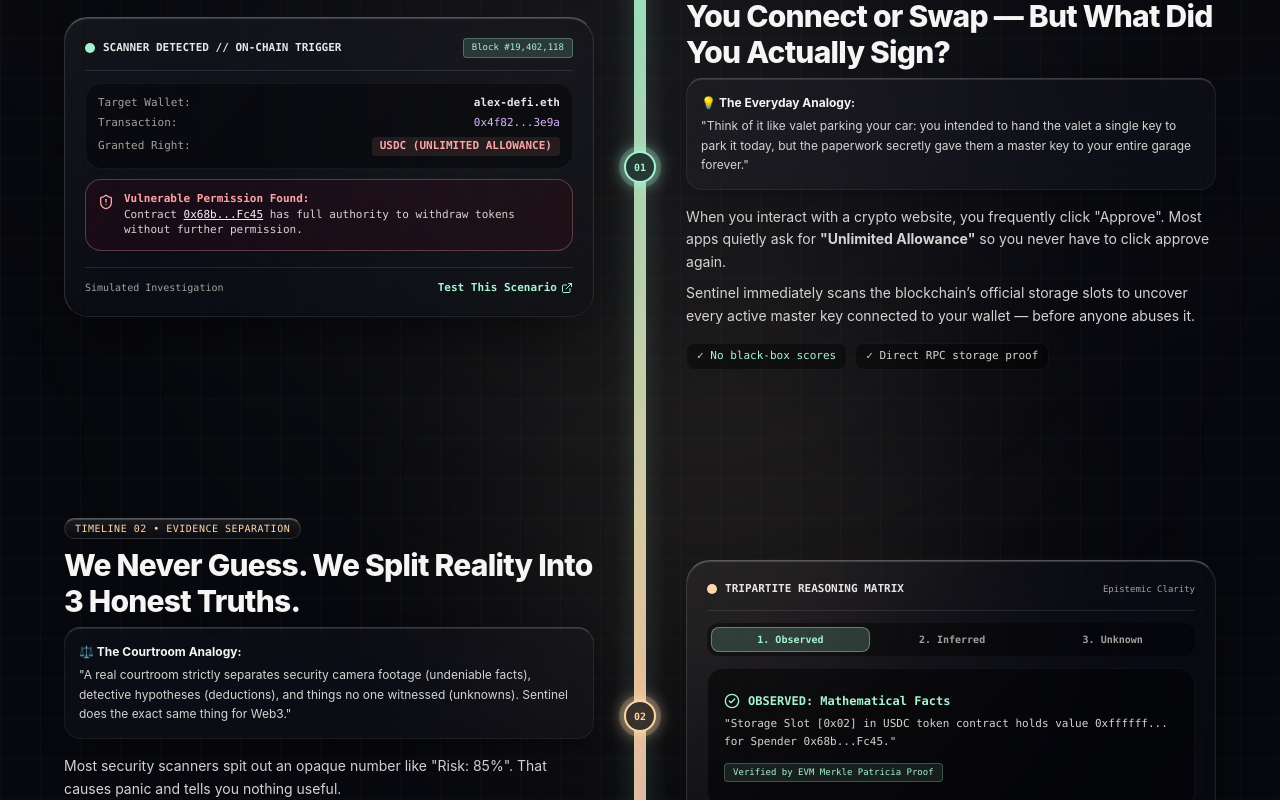
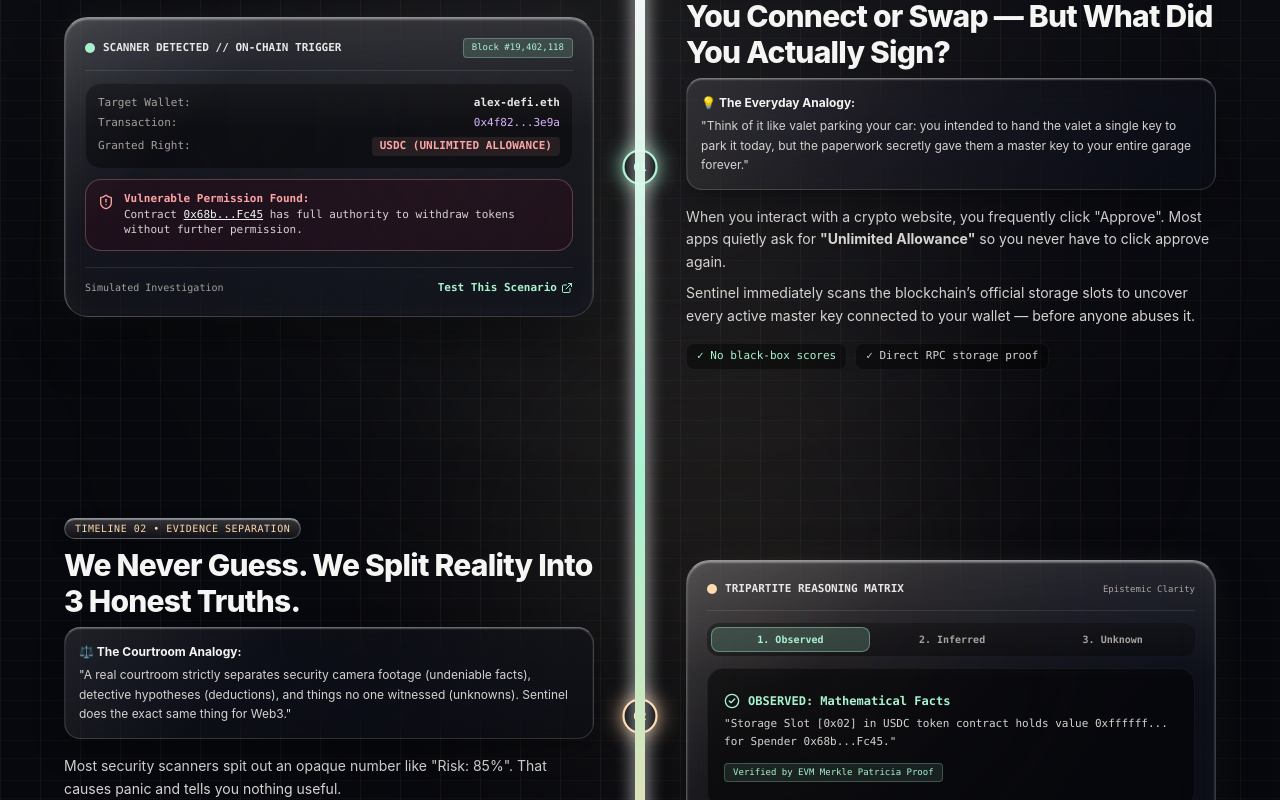
Before and after one commit to abhinandanhota5-code/sentinel-web3-security, a React (Vite) app in the folder frontend/: page / in a window 1280 px wide. Shown: the part 1660-2460 px from the top of the page. Built offline with nearby package versions, Linux system fonts and the light colour scheme.

Commit message:
feat(ux): restore tactile liquid glass depth & dynamic scroll-tracking timeline orb

```diff
--- a/frontend/src/App.tsx
+++ b/frontend/src/App.tsx
@@ -46,7 +46,12 @@ export function App() {
   };
 
   return (
-    <div className="min-h-screen bg-[#07080d] text-stone-100 flex flex-col selection:bg-[#a7f3d0] selection:text-black">
+    <div className="min-h-screen bg-[#07080d] text-stone-100 flex flex-col selection:bg-[#a7f3d0] selection:text-black relative overflow-x-hidden cyber-grid">
+
+      {/* Persistent Ambient Pastel & Nude Liquid Mesh behind all views */}
+      <div className="fixed top-[-10%] left-[15%] w-[45rem] h-[45rem] bg-[#a7f3d0]/6 rounded-full blur-[160px] pointer-events-none -z-10" />
+      <div className="fixed top-[35%] right-[5%] w-[40rem] h-[40rem] bg-[#fed7aa]/7 rounded-full blur-[160px] pointer-events-none -z-10" />
+      <div className="fixed bottom-[-10%] left-[20%] w-[48rem] h-[48rem] bg-[#d8b4fe]/6 rounded-full blur-[170px] pointer-events-none -z-10" />
 
       {/* Liquid Floating Navigation */}
       <Navbar
--- a/frontend/src/components/HowItWorksTimeline.tsx
+++ b/frontend/src/components/HowItWorksTimeline.tsx
@@ -1,4 +1,4 @@
-import React, { useState } from 'react';
+import React, { useState, useEffect, useRef } from 'react';
 import {
   ShieldAlert,
   Search,
@@ -27,6 +27,53 @@ export const HowItWorksTimeline: React.FC<HowItWorksTimelineProps> = ({ onSelect
   const [activeTabT2, setActiveTabT2] = useState<'observed' | 'inferred' | 'unknown'>('observed');
   const [copiedCode, setCopiedCode] = useState(false);
   const [simulatedRevoked, setSimulatedRevoked] = useState(false);
+  const timelineRef = useRef<HTMLDivElement>(null);
+  const [scrollProgress, setScrollProgress] = useState(0.04);
+
+  useEffect(() => {
+    let animationFrameId: number;
+
+    const handleScroll = () => {
+      if (!timelineRef.current) return;
+      const rect = timelineRef.current.getBoundingClientRect();
+      const windowHeight = window.innerHeight;
+
+      // Start rolling when top of timeline reaches 70% of screen height
+      const startTrigger = windowHeight * 0.70;
+      // Finish when bottom reaches 40% of screen height
+      const endTrigger = windowHeight * 0.40;
+
+      const totalDistance = rect.height - (startTrigger - endTrigger);
+      const currentScrolled = startTrigger - rect.top;
+
+      const rawProgress = totalDistance > 0 ? currentScrolled / totalDistance : 0;
+      const clamped = Math.max(0.02, Math.min(0.98, rawProgress));
+
+      setScrollProgress(clamped);
+    };
+
+    const onScroll = () => {
+      cancelAnimationFrame(animationFrameId);
+      animationFrameId = requestAnimationFrame(handleScroll);
+    };
+
+    window.addEventListener('scroll', onScroll, { passive: true });
+    window.addEventListener('resize', onScroll, { passive: true });
+    handleScroll();
+
+    return () => {
+      cancelAnimationFrame(animationFrameId);
+      window.removeEventListener('scroll', onScroll);
+      window.removeEventListener('resize', onScroll);
+    };
+  }, []);
+
+  const isStep1Active = scrollProgress >= 0.05;
+  const isStep1Focus = scrollProgress < 0.38;
+  const isStep2Active = scrollProgress >= 0.40;
+  const isStep2Focus = scrollProgress >= 0.38 && scrollProgress < 0.72;
+  const isStep3Active = scrollProgress >= 0.72;
+  const isStep3Focus = scrollProgress >= 0.72;
 
   const handleCopyCode = () => {
     navigator.clipboard.writeText("approve(0x68b3465833fb72A70ecDF485E0e4C7bD8665Fc45, 0)");
@@ -146,16 +193,60 @@ export const HowItWorksTimeline: React.FC<HowItWorksTimelineProps> = ({ onSelect
           </p>
         </div>
 
-        {/* The Timeline Container with Center Spine */}
-        <div className="relative w-full flex flex-col items-center mt-6 sm:mt-10">
+        {/* The Timeline Container with Center Spine & Dynamic Rolling Dot */}
+        <div ref={timelineRef} className="relative w-full flex flex-col items-center mt-6 sm:mt-10">
 
-          {/* Vertical Pastel Gradient Spine (Matching DevJams style) */}
+          {/* Static Vertical Spine Track Rail */}
           <div
-            className="absolute left-4 sm:left-6 md:left-1/2 top-0 bottom-0 w-1.5 sm:w-2 md:w-3 -translate-x-1/2 rounded-full opacity-90 shadow-[0_0_24px_rgba(167,243,208,0.25)]"
+            className="absolute left-4 sm:left-6 md:left-1/2 top-4 bottom-4 w-1.5 sm:w-2 md:w-2.5 -translate-x-1/2 rounded-full opacity-30"
             style={{
-              background: 'linear-gradient(180deg, #a7f3d0 0%, #fed7aa 48%, #d8b4fe 100%)'
+              background: 'linear-gradient(180deg, #a7f3d0 0%, #fed7aa 50%, #d8b4fe 100%)'
             }}
           />
+
+          {/* Dynamic Trailing Illuminated Fill Line behind the white dot */}
+          <div
+            className="absolute left-4 sm:left-6 md:left-1/2 top-4 w-1.5 sm:w-2 md:w-2.5 -translate-x-1/2 rounded-full pointer-events-none z-20 shadow-[0_0_18px_rgba(255,255,255,0.85)] transition-all duration-75 ease-out"
+            style={{
+              height: `${Math.max(2, Math.min(96, scrollProgress * 100))}%`,
+              background: 'linear-gradient(180deg, rgba(255,255,255,0.95) 0%, #a7f3d0 35%, #fed7aa 70%, #ffffff 100%)'
+            }}
+          />
+
+          {/* Dynamic Rolling Glowing White Dot (rolls top-to-bottom tracking user scroll) */}
+          <div
+            className="absolute left-4 sm:left-6 md:left-1/2 z-40 pointer-events-none transition-all duration-75 ease-out"
+            style={{
+              top: `${Math.max(3, Math.min(97, scrollProgress * 100))}%`,
+              transform: 'translate(-50%, -50%)'
+            }}
+          >
+            {/* Outer radar ripple pulse */}
+            <div className="absolute -inset-3 rounded-full bg-white/40 animate-ping pointer-events-none" />
+
+            {/* Ambient diffusion glow */}
+            <div className="absolute -inset-4 rounded-full bg-white/30 blur-md pointer-events-none" />
+
+            {/* Radiant White Orb Core with Specular Outer Ring */}
+            <div className="relative w-7 h-7 sm:w-8 sm:h-8 rounded-full bg-white shadow-[0_0_26px_8px_rgba(255,255,255,0.98),0_0_45px_16px_rgba(167,243,208,0.7)] border-2 border-stone-100 flex items-center justify-center">
+              <div className="w-2.5 h-2.5 rounded-full bg-[#07080d] shadow-inner" />
+            </div>
+
+            {/* Floating Live Stage HUD Badge (Desktop) */}
+            <div className="absolute left-10 top-1/2 -translate-y-1/2 whitespace-nowrap hidden lg:flex items-center gap-2 px-3 py-1 rounded-full liquid-glass border border-white/40 text-[10px] font-mono font-bold shadow-2xl backdrop-blur-xl">
+              <span className="w-2 h-2 rounded-full bg-emerald-400 animate-pulse" />
+              <span className="text-white">
+                {scrollProgress < 0.35
+                  ? 'STAGE 01 // DETECT TRIGGER'
+                  : scrollProgress < 0.72
+                  ? 'STAGE 02 // SEPARATE PROOFS'
+                  : 'STAGE 03 // 1-CLICK RESOLUTION'}
+              </span>
+              <span className="text-stone-300 text-[9px] bg-white/10 px-1.5 py-0.5 rounded font-mono">
+                {Math.round(scrollProgress * 100)}%
+              </span>
+            </div>
+          </div>
 
           {/* Timeline Nodes Container */}
           <div className="w-full flex flex-col gap-24 sm:gap-28 md:gap-36 relative z-10">
@@ -169,16 +260,24 @@ export const HowItWorksTimeline: React.FC<HowItWorksTimelineProps> = ({ onSelect
               {/* Center Spine Node Indicator */}
               <div className="absolute left-4 sm:left-6 md:left-1/2 -translate-x-1/2 top-10 md:top-1/2 -translate-y-1/2 z-30 pointer-events-none">
                 <div className="relative flex items-center justify-center">
-                  <div className="w-7 h-7 sm:w-8 sm:h-8 rounded-full bg-[#07080d] border-2 border-[#a7f3d0] shadow-[0_0_18px_rgba(167,243,208,0.8)] flex items-center justify-center">
-                    <span className="text-[10px] font-mono font-extrabold text-[#a7f3d0]">01</span>
+                  <div className={`w-7 h-7 sm:w-8 sm:h-8 rounded-full bg-[#07080d] border-2 transition-all duration-300 flex items-center justify-center ${
+                    isStep1Active
+                      ? 'border-[#a7f3d0] shadow-[0_0_20px_rgba(167,243,208,0.9)] scale-110'
+                      : 'border-[#a7f3d0]/40 opacity-70'
+                  }`}>
+                    <span className={`text-[10px] font-mono font-extrabold ${isStep1Active ? 'text-[#a7f3d0]' : 'text-stone-400'}`}>01</span>
                   </div>
-                  <div className="absolute inset-0 rounded-full bg-[#a7f3d0]/30 animate-ping" />
+                  {isStep1Active && <div className="absolute inset-0 rounded-full bg-[#a7f3d0]/30 animate-ping" />}
                 </div>
               </div>
 
               {/* LEFT: Visual Snapshot Card (DevJams historical image aesthetic) */}
               <div className="w-full md:w-[46%] group">
-                <div className="liquid-glass rounded-3xl p-5 border border-[#a7f3d0]/30 shadow-2xl relative overflow-hidden liquid-card-hover">
+                <div className={`liquid-glass rounded-3xl p-5 shadow-2xl relative overflow-hidden liquid-card-hover transition-all duration-300 ${
+                  isStep1Focus
+                    ? 'border-2 border-[#a7f3d0]/70 shadow-[0_0_35px_rgba(167,243,208,0.25)] ring-1 ring-[#a7f3d0]/40'
+                    : 'border border-[#a7f3d0]/30'
+                }`}>
 
                   {/* Mockup Header */}
                   <div className="flex items-center justify-between pb-3 mb-3 border-b border-white/10 text-[11px] font-mono">
@@ -275,16 +374,24 @@ export const HowItWorksTimeline: React.FC<HowItWorksTimelineProps> = ({ onSelect
               {/* Center Spine Node Indicator */}
               <div className="absolute left-4 sm:left-6 md:left-1/2 -translate-x-1/2 top-10 md:top-1/2 -translate-y-1/2 z-30 pointer-events-none">
                 <div className="relative flex items-center justify-center">
-                  <div className="w-7 h-7 sm:w-8 sm:h-8 rounded-full bg-[#07080d] border-2 border-[#fed7aa] shadow-[0_0_18px_rgba(254,215,170,0.8)] flex items-center justify-center">
-                    <span className="text-[10px] font-mono font-extrabold text-[#fed7aa]">02</span>
+                  <div className={`w-7 h-7 sm:w-8 sm:h-8 rounded-full bg-[#07080d] border-2 transition-all duration-300 flex items-center justify-center ${
+                    isStep2Active
+                      ? 'border-[#fed7aa] shadow-[0_0_20px_rgba(254,215,170,0.9)] scale-110'
+                      : 'border-[#fed7aa]/40 opacity-70'
+                  }`}>
+                    <span className={`text-[10px] font-mono font-extrabold ${isStep2Active ? 'text-[#fed7aa]' : 'text-stone-400'}`}>02</span>
                   </div>
-                  <div className="absolute inset-0 rounded-full bg-[#fed7aa]/30 animate-ping" />
+                  {isStep2Active && <div className="absolute inset-0 rounded-full bg-[#fed7aa]/30 animate-ping" />}
                 </div>
               </div>
 
               {/* RIGHT: Visual Snapshot Card (Interactive Tripartite decomposition) */}
               <div className="w-full md:w-[46%] group">
-                <div className="liquid-glass rounded-3xl p-5 border border-[#fed7aa]/30 shadow-2xl relative overflow-hidden liquid-card-hover">
+                <div className={`liquid-glass rounded-3xl p-5 shadow-2xl relative overflow-hidden liquid-card-hover transition-all duration-300 ${
+                  isStep2Focus
+                    ? 'border-2 border-[#fed7aa]/70 shadow-[0_0_35px_rgba(254,215,170,0.25)] ring-1 ring-[#fed7aa]/40'
+                    : 'border border-[#fed7aa]/30'
+                }`}>
 
                   {/* Mockup Header */}
                   <div className="flex items-center justify-between pb-3 mb-3 border-b border-white/10 text-[11px] font-mono">
@@ -418,16 +525,24 @@ export const HowItWorksTimeline: React.FC<HowItWorksTimelineProps> = ({ onSelect
               {/* Center Spine Node Indicator */}
               <div className="absolute left-4 sm:left-6 md:left-1/2 -translate-x-1/2 top-10 md:top-1/2 -translate-y-1/2 z-30 pointer-events-none">
                 <div className="relative flex items-center justify-center">
-                  <div className="w-7 h-7 sm:w-8 sm:h-8 rounded-full bg-[#07080d] border-2 border-[#fca5a5] shadow-[0_0_18px_rgba(252,165,165,0.8)] flex items-center justify-center">
-                    <span className="text-[10px] font-mono font-extrabold text-[#fca5a5]">03</span>
+                  <div className={`w-7 h-7 sm:w-8 sm:h-8 rounded-full bg-[#07080d] border-2 transition-all duration-300 flex items-center justify-center ${
+                    isStep3Active
+                      ? 'border-[#fca5a5] shadow-[0_0_20px_rgba(252,165,165,0.9)] scale-110'
+                      : 'border-[#fca5a5]/40 opacity-70'
+                  }`}>
+                    <span className={`text-[10px] font-mono font-extrabold ${isStep3Active ? 'text-[#fca5a5]' : 'text-stone-400'}`}>03</span>
                   </div>
-                  <div className="absolute inset-0 rounded-full bg-[#fca5a5]/30 animate-ping" />
+                  {isStep3Active && <div className="absolute inset-0 rounded-full bg-[#fca5a5]/30 animate-ping" />}
                 </div>
               </div>
 
               {/* LEFT: Visual Snapshot Card (Blast radius dollar meter & revoke button) */}
               <div className="w-full md:w-[46%] group">
-                <div className="liquid-glass rounded-3xl p-5 border border-[#fca5a5]/30 shadow-2xl relative overflow-hidden liquid-card-hover">
+                <div className={`liquid-glass rounded-3xl p-5 shadow-2xl relative overflow-hidden liquid-card-hover transition-all duration-300 ${
+                  isStep3Focus
+                    ? 'border-2 border-[#fca5a5]/70 shadow-[0_0_35px_rgba(252,165,165,0.25)] ring-1 ring-[#fca5a5]/40'
+                    : 'border border-[#fca5a5]/30'
+                }`}>
 
                   {/* Mockup Header */}
                   <div className="flex items-center justify-between pb-3 mb-3 border-b border-white/10 text-[11px] font-mono">
--- a/frontend/src/index.css
+++ b/frontend/src/index.css
@@ -34,63 +34,87 @@
 }
 
 /* ==========================================================================
-   TRANSLUCENT LIQUID GLASS SYSTEM (High Transparency + Pastel / Nude Accents)
+   LUMINOUS LIQUID GLASS SYSTEM (Tactile Depth + Pastel / Nude Accents)
    ========================================================================== */
 
-/* Ultra-transparent liquid glass with luminous specular edge */
+/* Distinct luminous liquid glass with bright specular refraction & frosted depth */
 .liquid-glass {
   background: linear-gradient(
     135deg,
-    rgba(255, 255, 255, 0.05) 0%,
-    rgba(235, 225, 215, 0.02) 40%,
-    rgba(10, 12, 18, 0.35) 100%
+    rgba(255, 255, 255, 0.16) 0%,
+    rgba(250, 240, 230, 0.05) 28%,
+    rgba(14, 18, 28, 0.52) 100%
   );
-  backdrop-filter: blur(36px) saturate(200%);
-  -webkit-backdrop-filter: blur(36px) saturate(200%);
-  border: 1px solid rgba(245, 235, 225, 0.08);
-  border-top: 1px solid rgba(255, 255, 255, 0.28);
-  border-left: 1px solid rgba(255, 255, 255, 0.15);
+  backdrop-filter: blur(28px) saturate(220%);
+  -webkit-backdrop-filter: blur(28px) saturate(220%);
+  border: 1px solid rgba(255, 255, 255, 0.16);
+  border-top: 1px solid rgba(255, 255, 255, 0.52);
+  border-left: 1px solid rgba(255, 255, 255, 0.28);
   box-shadow:
-    inset 0 1px 1px 0 rgba(255, 255, 255, 0.18),
-    inset 0 -1px 1px 0 rgba(0, 0, 0, 0.2),
-    0 24px 60px -15px rgba(0, 0, 0, 0.65),
-    0 0 40px -10px rgba(220, 210, 200, 0.03);
+    inset 0 1.5px 2px 0 rgba(255, 255, 255, 0.45),
+    inset 0 -1px 2px 0 rgba(0, 0, 0, 0.35),
+    inset 0 0 24px 0 rgba(255, 255, 255, 0.04),
+    0 24px 60px -15px rgba(0, 0, 0, 0.7),
+    0 0 40px -5px rgba(230, 215, 200, 0.08);
+  position: relative;
 }
 
-/* Highly transparent secondary glass */
+/* Glass specular sheen on top edge */
+.liquid-glass::before {
+  content: '';
+  position: absolute;
+  top: 0;
+  left: 0;
+  right: 0;
+  height: 38%;
+  background: linear-gradient(180deg, rgba(255, 255, 255, 0.09) 0%, rgba(255, 255, 255, 0) 100%);
+  border-radius: inherit;
+  pointer-events: none;
+}
+
+/* Semi-translucent secondary glass */
 .liquid-glass-subtle {
-  background: rgba(255, 255, 255, 0.025);
-  backdrop-filter: blur(28px) saturate(180%);
-  -webkit-backdrop-filter: blur(28px) saturate(180%);
-  border: 1px solid rgba(245, 235, 225, 0.07);
-  border-top: 1px solid rgba(255, 255, 255, 0.18);
+  background: linear-gradient(
+    135deg,
+    rgba(255, 255, 255, 0.10) 0%,
+    rgba(250, 240, 230, 0.03) 35%,
+    rgba(12, 16, 24, 0.42) 100%
+  );
+  backdrop-filter: blur(24px) saturate(200%);
+  -webkit-backdrop-filter: blur(24px) saturate(200%);
+  border: 1px solid rgba(255, 255, 255, 0.14);
+  border-top: 1px solid rgba(255, 255, 255, 0.38);
   box-shadow:
-    inset 0 1px 0 0 rgba(255, 255, 255, 0.12),
-    0 10px 30px -10px rgba(0, 0, 0, 0.45);
+    inset 0 1px 1.5px 0 rgba(255, 255, 255, 0.28),
+    0 12px 32px -8px rgba(0, 0, 0, 0.5);
+  position: relative;
 }
 
 /* Translucent pill with pastel/nude specular refraction */
 .liquid-pill {
-  background: linear-gradient(180deg, rgba(255, 255, 255, 0.08) 0%, rgba(245, 235, 225, 0.02) 100%);
-  backdrop-filter: blur(20px);
-  -webkit-backdrop-filter: blur(20px);
-  border: 1px solid rgba(245, 235, 225, 0.12);
-  border-top: 1px solid rgba(255, 255, 255, 0.3);
-  box-shadow: inset 0 1px 0 0 rgba(255, 255, 255, 0.18);
+  background: linear-gradient(180deg, rgba(255, 255, 255, 0.18) 0%, rgba(245, 235, 225, 0.04) 100%);
+  backdrop-filter: blur(20px) saturate(180%);
+  -webkit-backdrop-filter: blur(20px) saturate(180%);
+  border: 1px solid rgba(255, 255, 255, 0.22);
+  border-top: 1px solid rgba(255, 255, 255, 0.55);
+  box-shadow:
+    inset 0 1px 1px 0 rgba(255, 255, 255, 0.4),
+    0 6px 18px -4px rgba(0, 0, 0, 0.4);
 }
 
-/* Card hover with delicate pastel glow */
+/* Card hover with delicate pastel glow and enhanced specular reflex */
 .liquid-card-hover {
-  transition: all 0.3s cubic-bezier(0.16, 1, 0.3, 1);
+  transition: all 0.35s cubic-bezier(0.16, 1, 0.3, 1);
 }
 .liquid-card-hover:hover {
-  transform: translateY(-2px);
-  border-color: rgba(220, 205, 190, 0.35);
-  border-top-color: rgba(255, 255, 255, 0.45);
+  transform: translateY(-3px);
+  border-color: rgba(255, 255, 255, 0.35);
+  border-top-color: rgba(255, 255, 255, 0.75);
   box-shadow:
-    inset 0 1px 2px 0 rgba(255, 255, 255, 0.25),
-    0 25px 60px -12px rgba(0, 0, 0, 0.7),
-    0 0 30px -5px rgba(230, 215, 200, 0.08);
+    inset 0 1.5px 3px 0 rgba(255, 255, 255, 0.55),
+    inset 0 0 25px 0 rgba(167, 243, 208, 0.06),
+    0 30px 70px -15px rgba(0, 0, 0, 0.8),
+    0 0 45px -5px rgba(230, 215, 200, 0.15);
 }
 
 /* Subtle warm organic ambient mesh */
```
